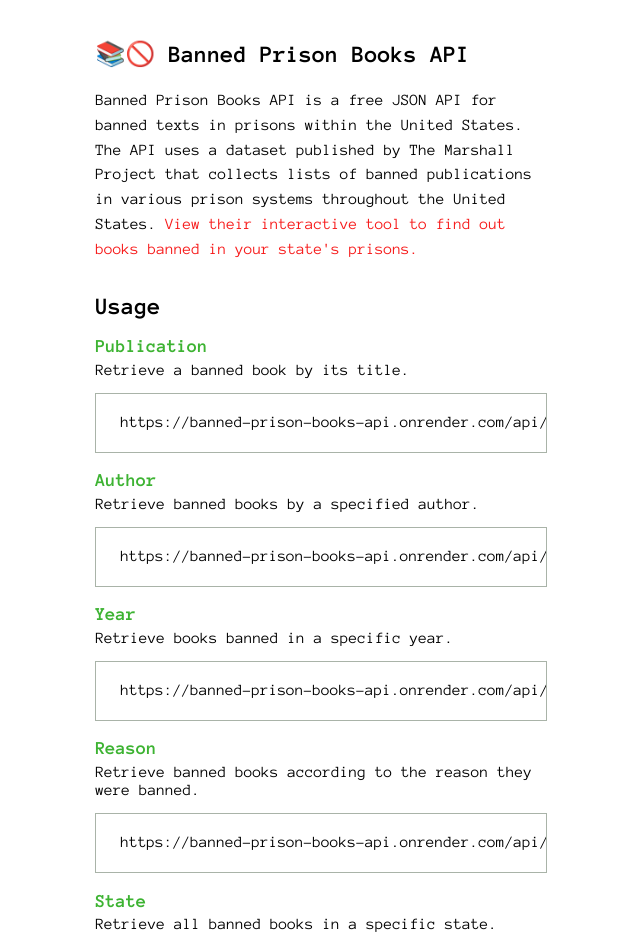
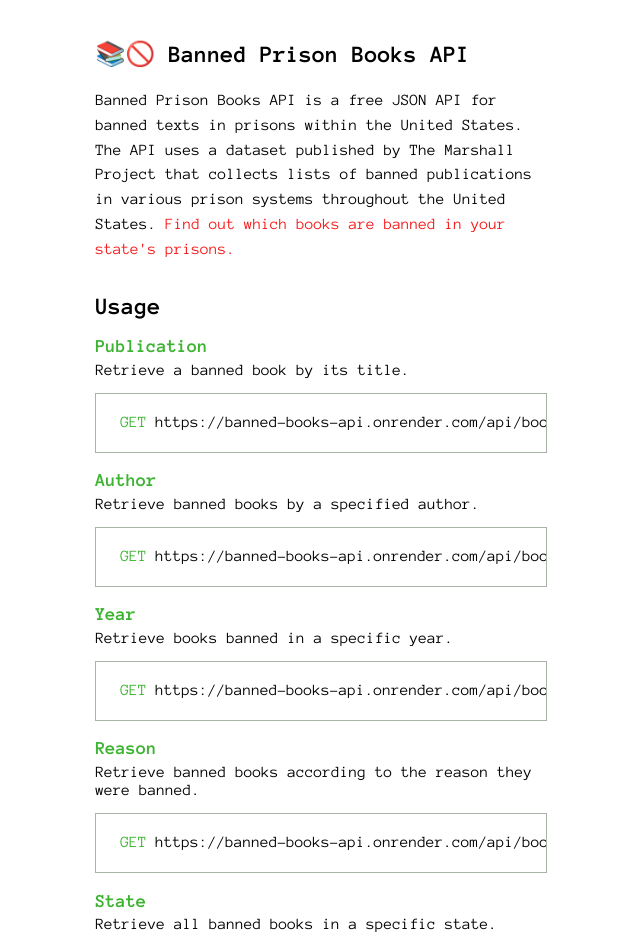
Before and after one commit to tespin/banned-prison-book-api, a React (Create React App) app in the folder client/: page / in a window 1280 px wide. Shown: the top 946 px of the page, without its empty margins (319-959 px from the left). Built offline with nearby package versions, Linux system fonts and the light colour scheme.

Commit message:
adding 'get' with pseudoselector, updating home text

```diff
--- a/client/src/Home/Home.js
+++ b/client/src/Home/Home.js
@@ -11,11 +11,11 @@
             <MainHeader />
             <main>
                 <div className={classes.about}>
-                    <p>Banned Prison Books API is a free JSON API for banned texts in prisons within the United States. The API uses a dataset published by The Marshall Project that collects lists of banned publications in various prison systems throughout the United States. <a href="https://www.themarshallproject.org/2022/12/21/prison-banned-books-list-find-your-state">View their interactive tool to find out books banned in your state's prisons.</a></p>
+                    <p>Banned Prison Books API is a free JSON API for banned texts in prisons within the United States. The API uses a dataset published by The Marshall Project that collects lists of banned publications in various prison systems throughout the United States. <a href="https://www.themarshallproject.org/2022/12/21/prison-banned-books-list-find-your-state">Find out which books are banned in your state's prisons.</a></p>
                 </div>
                 <Usage />
-                <Footer />
             </main>
+            <Footer />
         </Card>
     );
 };
--- a/client/src/Usage/Example.js
+++ b/client/src/Usage/Example.js
@@ -8,7 +8,7 @@
             <div className={classes.example}>
                 <h3 className={classes.heading}>{props.heading}</h3>
                 <p className={classes.desc}>{props.desc}</p>
-                <Snippet endpoint={props.endpoint} params={props.params}></Snippet>
+                <Snippet endpoint={props.endpoint} reqClass={props.reqClass} params={props.params}></Snippet>
             </div>
         </>
     );
--- a/client/src/Usage/Snippet.js
+++ b/client/src/Usage/Snippet.js
@@ -6,8 +6,8 @@
     return (
         <>
             <pre className={classes.snippet}>
-                <code>
-                    {`https://banned-prison-books-api.onrender.com/api/v1/books?${props.endpoint}${props.params ? `=${props.params}` : ''}`}
+                <code className={props.reqClass}>
+                    {`https://banned-books-api.onrender.com/api/books?${props.endpoint}${props.params ? `=${props.params}` : ''}`}
                 </code>
             </pre>
         </>
--- a/client/src/Usage/Usage.js
+++ b/client/src/Usage/Usage.js
@@ -7,11 +7,11 @@
         <>
             <div className={classes.usage}>
                 <h2>Usage</h2>
-                <Example heading='Publication' desc='Retrieve a banned book by its title.' endpoint='publication' params='blood%20in%20my%20eye'/>
-                <Example heading='Author' desc='Retrieve banned books by a specified author.' endpoint='author' params='george%20jackson'/>
-                <Example heading='Year' desc='Retrieve books banned in a specific year.' endpoint='year' params='2013'/>
-                <Example heading='Reason' desc='Retrieve banned books according to the reason they were banned.' endpoint='reason' params='security'/>
-                <Example heading='State' desc='Retrieve all banned books in a specific state.' endpoint='state_arc' params='wi'/>
+                <Example heading='Publication' desc='Retrieve a banned book by its title.' endpoint='publication' reqClass={classes.get} params='blood%20in%20my%20eye'/>
+                <Example heading='Author' desc='Retrieve banned books by a specified author.' endpoint='author' reqClass={classes.get} params='george%20jackson'/>
+                <Example heading='Year' desc='Retrieve books banned in a specific year.' endpoint='year' reqClass={classes.get} params='2013'/>
+                <Example heading='Reason' desc='Retrieve banned books according to the reason they were banned.' endpoint='reason' reqClass={classes.get} params='security'/>
+                <Example heading='State' desc='Retrieve all banned books in a specific state.' endpoint='state_arc' reqClass={classes.get} params='wi'/>
                 {/* <Example heading='ISBN' desc='Retrieve a banned book by its ISBN.' endpoint='isbn' params='080214323'/>
                 <Example heading='State' desc='Retrieve all banned books in a specific state.' endpoint='state' params='california'/>
                 <Example heading='Genre' desc='Retrieve all banned books in a specific genre.' endpoint='genre' params='lgbtq'/>
--- a/client/src/Usage/Usage.module.css
+++ b/client/src/Usage/Usage.module.css
@@ -1,3 +1,8 @@
 .usage {
     margin: 2rem 0 1.25rem 0;
 }
+
+.get::before {
+    color: #3DB332;
+    content: 'GET ';
+}
```
Also changed, not shown: client/src/Usage/Snippet.module.css (+12 -0 lines).
